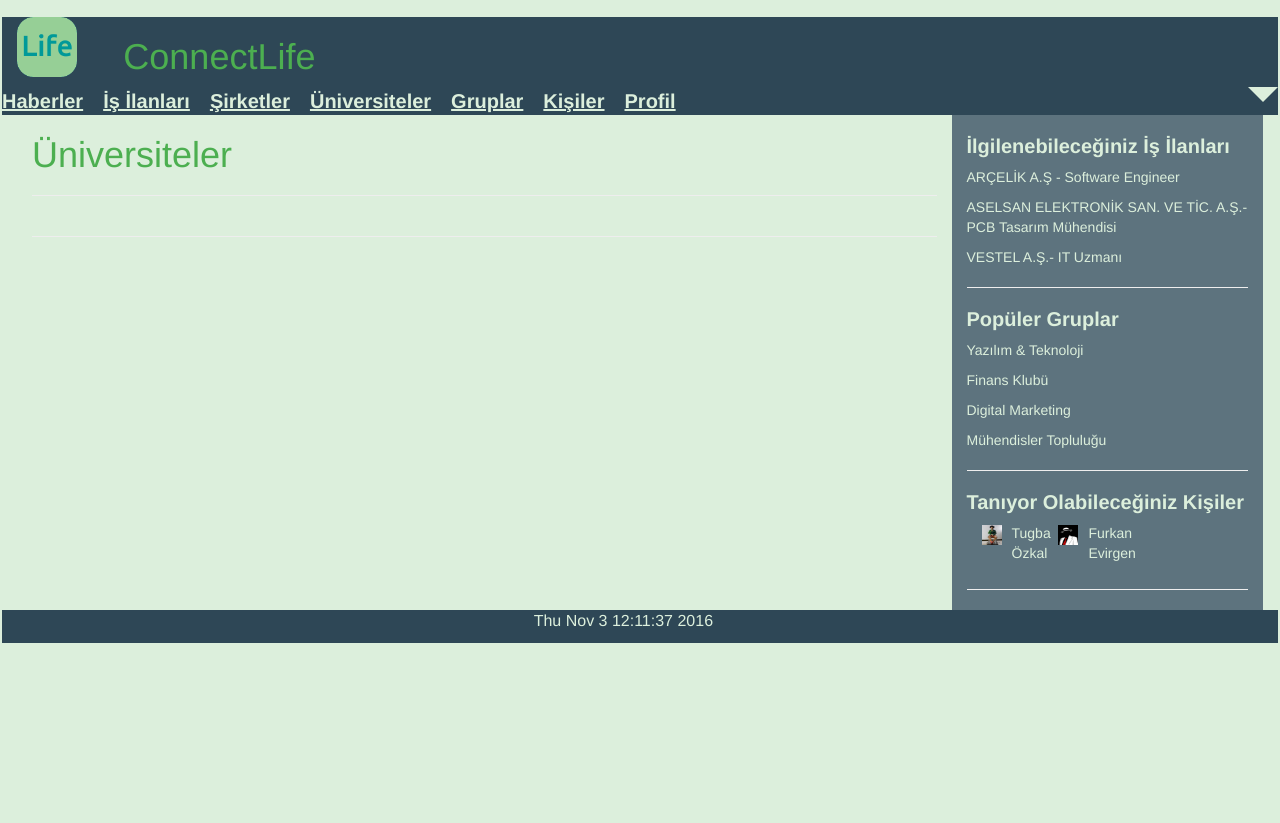
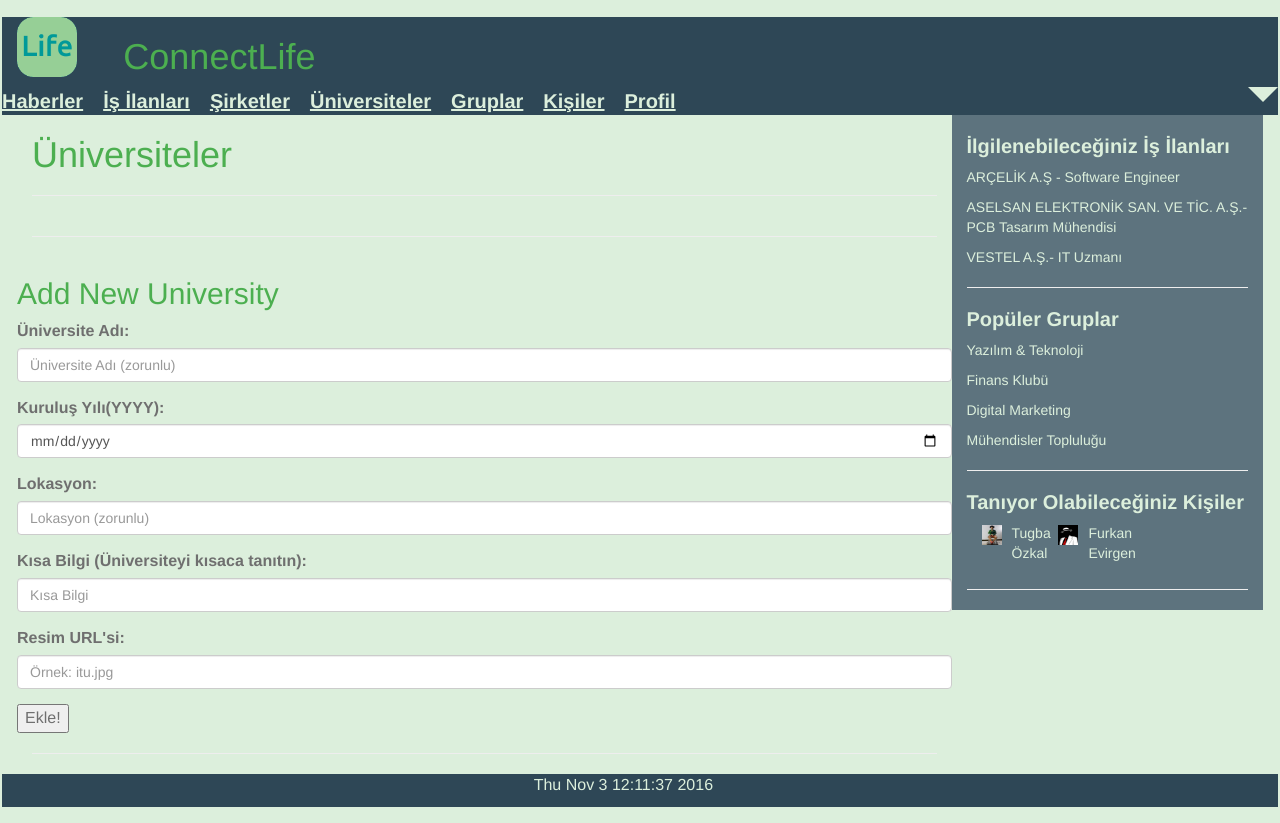
Before and after one commit to orhanse/ConnectLife, a Flask app: page /universiteler in a window 1280 px wide. Before the commit the page ends 643 px from the top, so only its background shows below. Run offline with Flask 2, Linux system fonts and the light colour scheme; data that the repository does not hold is empty; some libraries are stand-ins or nearby versions.

Commit message:
Users can ADD new universities to the database now
- Add function is created under university.py file
- Necesarry connection are made in universiler.html file
- Creating data base for universities connection added under /initdb
page

```diff
--- a/server.py
+++ b/server.py
@@ -254,6 +254,7 @@ def initialize_database():
     query = """INSERT INTO COUNTER(N) VALUES(0)"""
     cursor.execute(query)
 
+    init_universities_db(cursor)
     connection.commit()
     return redirect(url_for('home_page'))
 
--- a/templates/universiteler.html
+++ b/templates/universiteler.html
@@ -4,11 +4,10 @@
 {% block content %}
 
 <h1>Üniversiteler</h1>
-<form action="{{ url_for('universiteler_sayfasi')}}" method = "post">
+<hr>
+<div class = "row">
 
-<hr id = university>
-<div class = "row">
-	{% for name, foundation_date, location, small_info, photo in university%}
+	{% for id, name, foundation_date, location, small_info, photo in university%}
 	<div class = "col-md-3" id = university>
 		<!-- Title -->
 		<h2 id = university>{{name}}</h2>
@@ -23,6 +22,36 @@
 	</div>
 	{% endfor %}
 </div>
-</form>
+
+<hr>
+	<div class = "row">
+
+		<!-- Adding new university page  -->
+		    <h2>Add New University</h2>
+            <form id="add" action="{{ url_for('universiteler_sayfasi')}}" method = "post">
+                  <div class="form-group">
+  						<label for="usr">Üniversite Adı: </label>
+				  		<input class="form-control" size="7" form ="add" type="text" placeholder="Üniversite Adı (zorunlu)" name="name" required="required">
+				  </div>
+                  <div class="form-group">
+				  		<label for="usr">Kuruluş Yılı(YYYY): </label>
+						<input class="form-control" size="7" form ="add" type="date" placeholder="Kuruluş Yılı (zorunlu) (YYYY)" name="foundation_date" required="required">
+				  </div>
+				  <div class="form-group">
+				  		<label for="usr">Lokasyon: </label>
+		                <input class="form-control" rows ="5" size="7" form ="add" type="text" placeholder = "Lokasyon (zorunlu)" name="location" required="required">
+				  </div>
+				  <div class="form-group">
+				  		<label for="usr">Kısa Bilgi (Üniversiteyi kısaca tanıtın):</label>
+		          		<input class="form-control" size="7" form ="add" type="text" placeholder="Kısa Bilgi " name="small_info" >
+                  </div>
+				  <div class="form-group">
+				  		<label for="usr">Resim URL'si:</label>
+		          		<input class="form-control" size="7" form ="add" type="text" placeholder="Örnek: itu.jpg" name="photo">
+				  </div>
+                  <input class="add" form="add" id="university_form_add" value="Ekle!" name="add" type="submit">
+			</form>
+
+		</div>
 
 {% endblock %}
--- a/university.py
+++ b/university.py
@@ -22,14 +22,16 @@ def init_universities_db(cursor):
     query = """DROP TABLE IF EXISTS UNIVERSITY"""
     cursor.execute(query)
     query = """CREATE TABLE UNIVERSITY (
+        ID SERIAL,
         NAME VARCHAR(100) NOT NULL,
         FOUNDATION_DATE INTEGER NOT NULL,
         LOCATION VARCHAR(80) NOT NULL,
         SMALL_INFO VARCHAR(500),
         PHOTO VARCHAR(80),
-        PRIMARY KEY (NAME, FOUNDATION_DATE, LOCATION)
+        PRIMARY KEY (ID)
         )"""
     cursor.execute(query)
+    insert_university(cursor)
 
 def insert_university(cursor):
     query = """INSERT INTO UNIVERSITY
@@ -69,28 +71,28 @@ def insert_university(cursor):
         )"""
     cursor.execute(query)
 
-def add_university(cursor, request, variables):
+def add_university(cursor, request, university):
     query = """INSERT INTO UNIVERSITY
         (NAME, FOUNDATION_DATE, LOCATION, SMALL_INFO, PHOTO) VALUES (
-        %s,
+        INITCAP(%s),
         %d,
-        %s,
-        %s,
+        INITCAP(%s),
+        INITCAP(%s),
         %s
         )"""
-    cursor.execute(query, variables)
+    cursor.execute(query, (university.name, university.faundation_date, university.location, university.small_info, university.photo))
 
 def get_university_page(app):
     connection = dbapi2.connect(app.config['dsn'])
     cursor = connection.cursor()
-    init_universities_db(cursor)
 
-    insert_university(cursor)
     connection.commit()
+
     if request.method == 'GET':
         now = datetime.datetime.now()
         query = "SELECT * FROM UNIVERSITY"
         cursor.execute(query)
+        university = cursor.fetchall()
 
         return render_template('universiteler.html', university = cursor, current_time=now.ctime())
     elif "add" in request.form:
@@ -101,6 +103,5 @@ def get_university_page(app):
                      request.form['photo'])
 
         add_university(cursor, request, university)
-
         connection.commit()
         return redirect(url_for('universiteler_sayfasi'))
```
